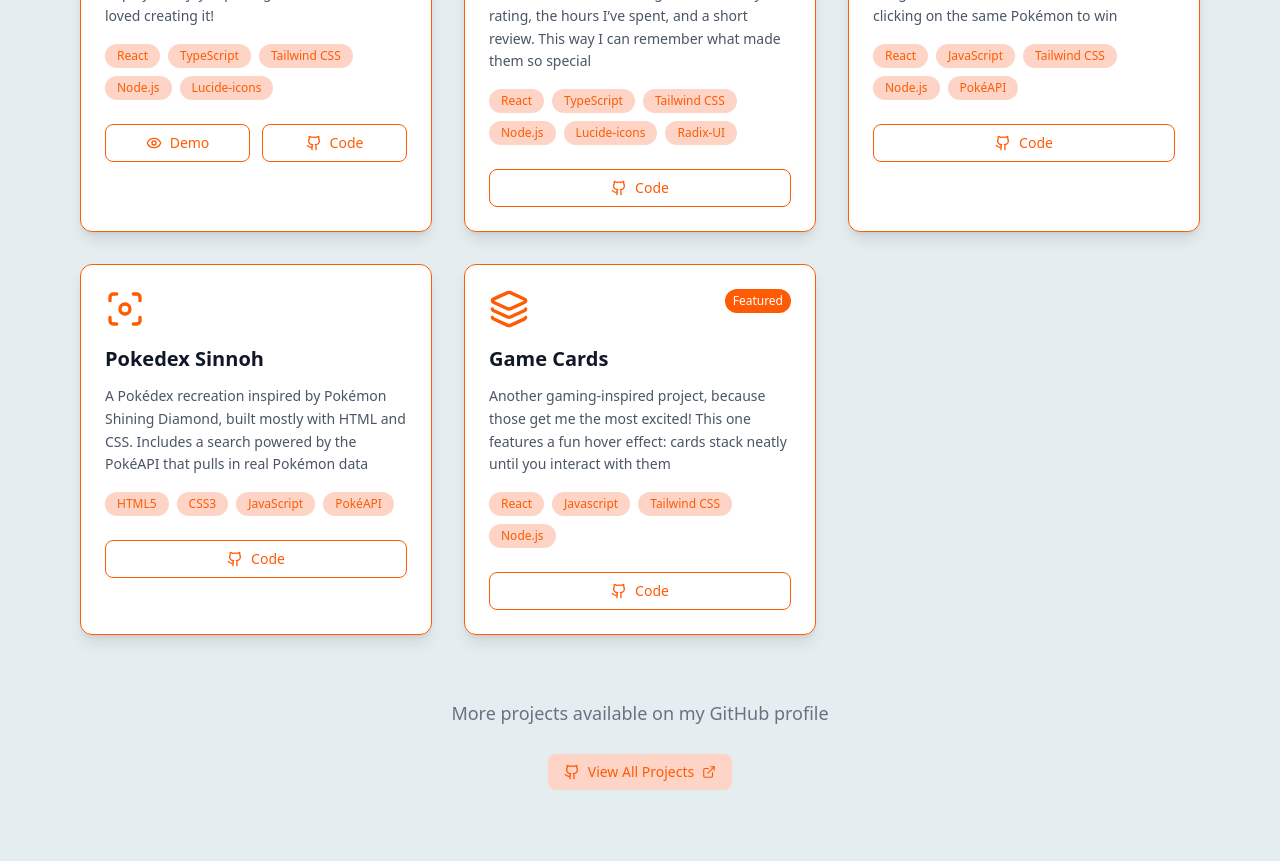
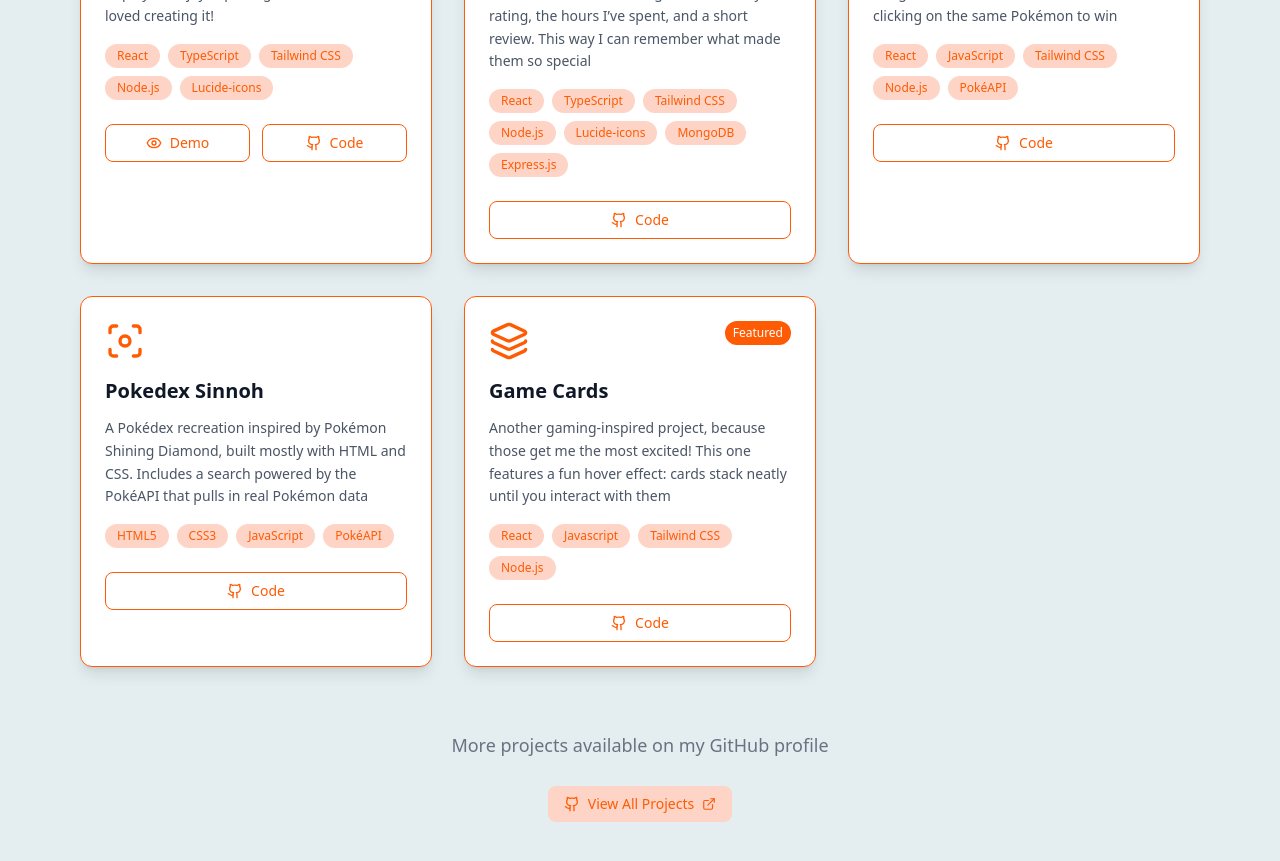
Before and after one commit to Vaahtopahvi/rikuvaa, a React (Vite) app: page / in a window 1280 px wide. Shown: the part 4880-5741 px from the top of the page. Built offline with nearby package versions, Linux system fonts and the light colour scheme.

Commit message:
update projects

```diff
--- a/src/data/projects.ts
+++ b/src/data/projects.ts
@@ -28,7 +28,8 @@ export const projects = [
       "Tailwind CSS",
       "Node.js",
       "Lucide-icons",
-      "Radix-UI",
+      "MongoDB",
+      "Express.js",
     ],
     category: "Full Stack",
     demoUrl: "",
```
